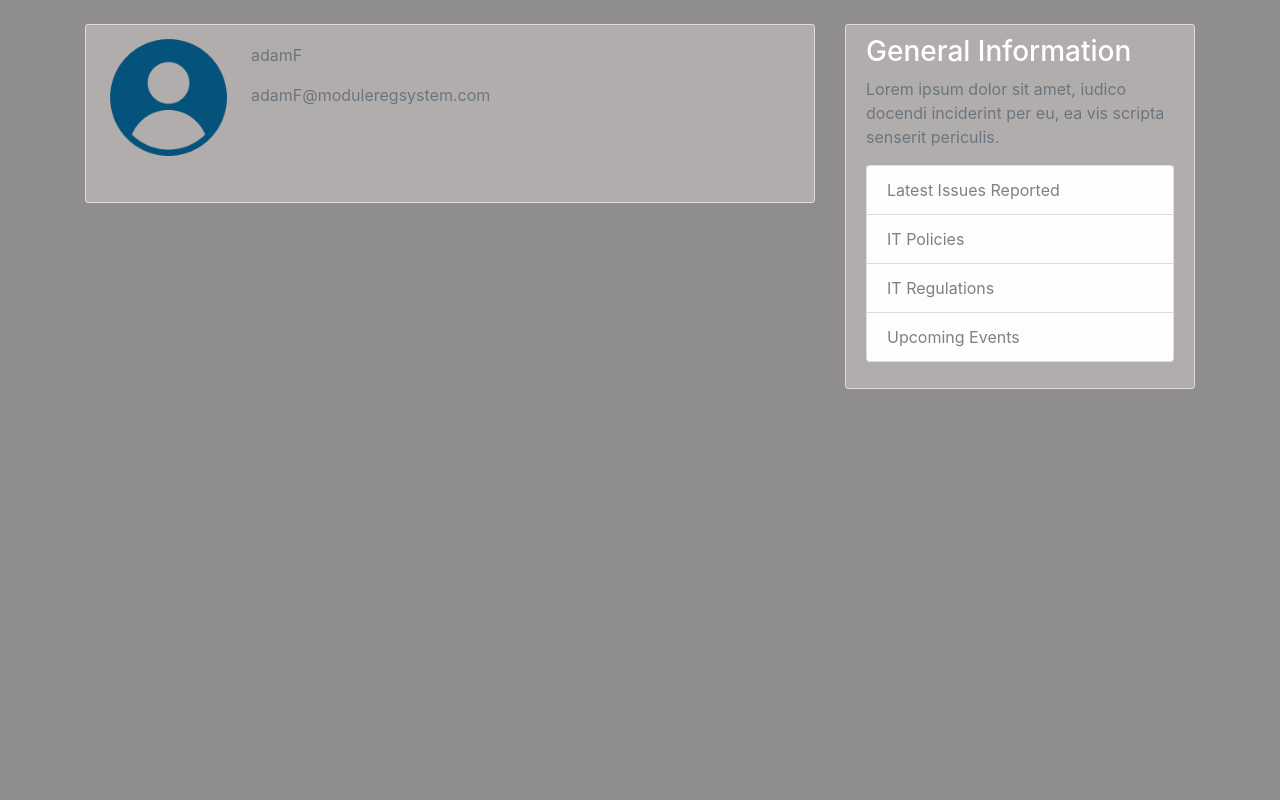
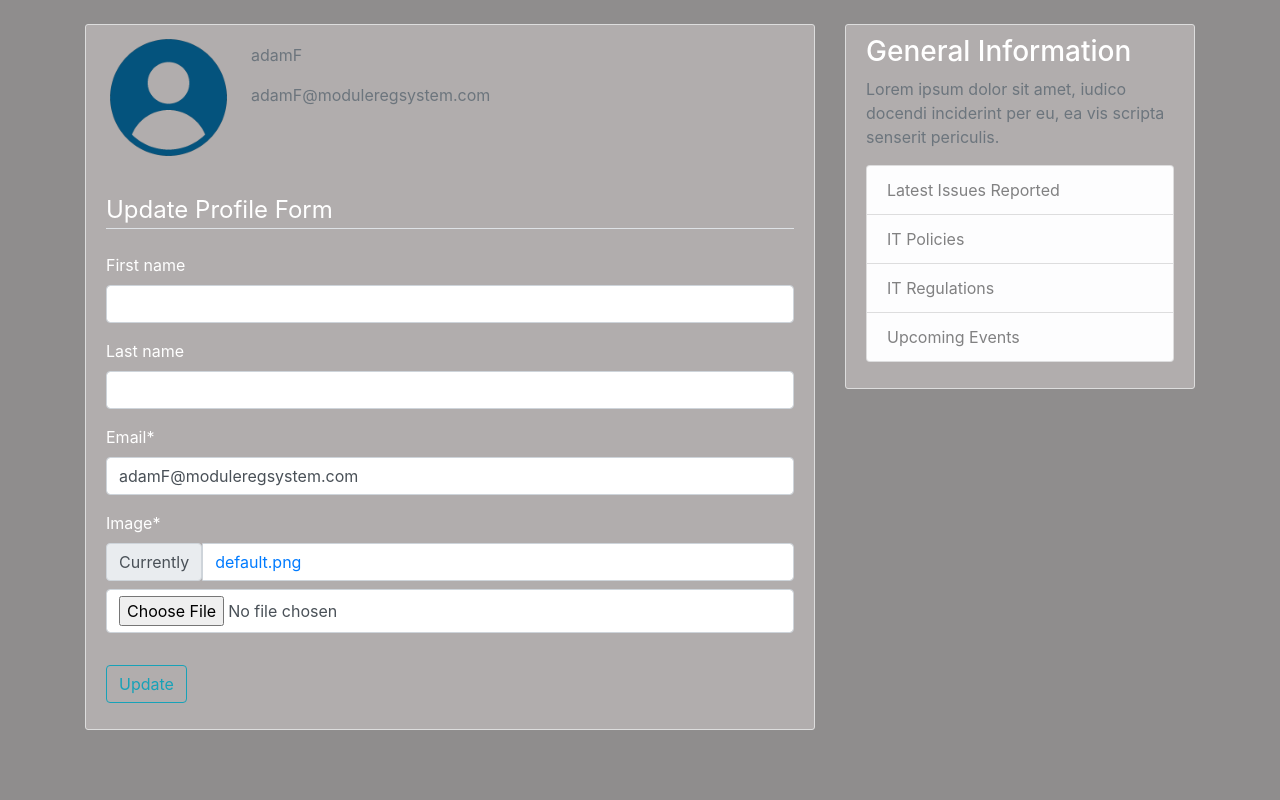
Before and after one commit to c1018102/registrationApp, a Django app: page /profile in a window 1280 px wide. Shown: the part 56-856 px from the top of the page. Before the commit the page ends 445 px from the top, so only its background shows below. Run offline with Django 5.2, Linux system fonts and the light colour scheme; a user stored in the database is signed in; data comes from the database, SQL or seed files in the repository; both versions use the stored data as it was after the commit; some libraries are stand-ins or nearby versions.

Commit message:
Profile update forms

```diff
--- a/users/apps.py
+++ b/users/apps.py
@@ -4,3 +4,6 @@ from django.apps import AppConfig
 class UsersConfig(AppConfig):
     default_auto_field = 'django.db.models.BigAutoField'
     name = 'users'
+
+def ready(self):
+ from .signals import create_profile
--- a/users/forms.py
+++ b/users/forms.py
@@ -1,9 +1,21 @@
 from django import forms
 from django.contrib.auth.models import User
 from django.contrib.auth.forms import UserCreationForm
+from .models import Profile
 
 class UserRegisterForm (UserCreationForm):
     email = forms.EmailField(label= 'Email Address', help_text= 'Your Student Email Address.')
     class Meta:
         model = User
         fields = ['username', 'first_name', 'last_name', 'email', 'password1', 'password2']
+
+class UserUpdateForm(forms.ModelForm):
+    email = forms.EmailField()
+    class Meta:
+        model = User
+        fields = ['first_name', 'last_name', 'email']
+
+class ProfileUpdateForm(forms.ModelForm):
+    class Meta:
+     model = Profile
+     fields = ['image']
--- a/users/templates/users/profile.html
+++ b/users/templates/users/profile.html
@@ -1,5 +1,6 @@
 {% extends "moduleregistrationsystem/base.html" %}
 {% load static %}
+{% load crispy_forms_tags %}
 {% block content %}
 <div class="content-section">
     <div class="media">
@@ -12,5 +13,17 @@
             <p class="text-secondary">{{ user.email }}</p>
         </div>
     </div>
+    <form method="POST" enctype="multipart/form-data">
+        {% csrf_token %}
+
+        <fieldset class="form-group">
+            <legend class="border-bottom mb-4">Update Profile Form</legend>
+            {{ u_form | crispy }}
+            {{ p_form | crispy }}
+            </fieldset>
+            <div class="form-group">
+                <button class="btn btn-outline-info" type="submit">Update</button>
+            </div>
+    </form>
 </div>
 {% endblock content %}
--- a/users/views.py
+++ b/users/views.py
@@ -1,9 +1,10 @@
 from django.shortcuts import render, redirect
 from django.contrib import messages
-from .forms import UserRegisterForm
+from .forms import UserRegisterForm, UserUpdateForm, ProfileUpdateForm
 from django.contrib.auth import logout
 from django.http import HttpResponseNotAllowed, HttpResponse
 from django.contrib.auth.decorators import login_required
+from .models import Profile
 
 
 def register(request):
@@ -32,6 +33,26 @@ def logout_view(request):
 def handle_logout(request):
     return HttpResponse("Method Not Allowed", status=405)
 
-@login_required
+login_required
 def profile(request):
-    return render(request, 'users/profile.html', {'title': 'Profile'})
+    try:
+        profile = request.user.profile
+    except Profile.DoesNotExist:
+        # Profile doesn't exist, create it
+        Profile.objects.create(user=request.user)
+        profile = request.user.profile
+
+    if request.method == 'POST':
+        u_form = UserUpdateForm(request.POST, instance=request.user)
+        p_form = ProfileUpdateForm(request.POST, request.FILES, instance=profile)
+        if u_form.is_valid() and p_form.is_valid():
+            u_form.save()
+            p_form.save()
+            messages.success(request, 'Your profile has been successfully updated')
+            return redirect('profile')
+    else:
+        u_form = UserUpdateForm(instance=request.user)
+        p_form = ProfileUpdateForm(instance=profile)
+
+    context = {'u_form': u_form, 'p_form': p_form, 'title': 'Profile'}
+    return render(request, 'users/profile.html', context)
```
Also changed, not shown: users/signals.py (added, +9 -0 lines), db.sqlite3, media/profile_pics/cartoon-tree-vector-38557266.jpg (added).
